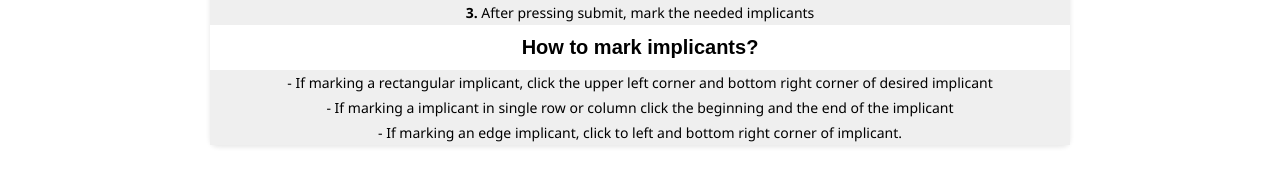
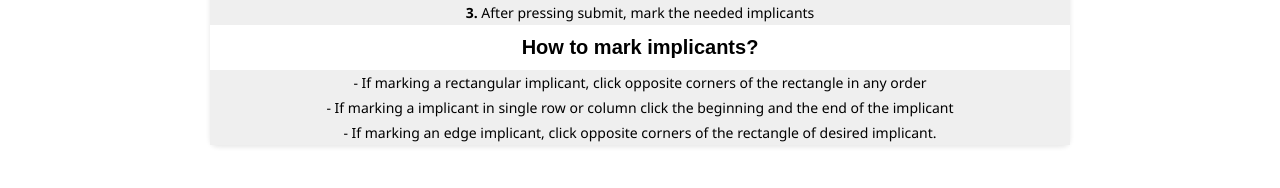
Before and after one commit to ero67/latex-code-generator, a React (Create React App) app: page /#/karnaugh-maps in a window 1280 px wide. Shown: the part 271-459 px from the top of the page. Built offline with nearby package versions, Linux system fonts and the light colour scheme.

Commit message:
small change in instructions

```diff
--- a/src/Components/Instructions.js
+++ b/src/Components/Instructions.js
@@ -10,9 +10,9 @@ const Instructions = () => {
             <p><b>3.</b> After pressing submit, mark the needed implicants</p>
 
             <p id="question2" style={{ fontWeight: 'bold' }}>How to mark implicants?</p>
-            <p>- If marking a rectangular implicant, click the upper left corner and bottom right corner of desired implicant</p>
+            <p>- If marking a rectangular implicant, click opposite corners of the rectangle in any order</p>
             <p>- If marking a implicant in single row or column click the beginning and the end of the implicant</p>
-            <p>- If marking an edge implicant, click to left and bottom right corner of implicant.</p>
+            <p>- If marking an edge implicant, click opposite corners of the rectangle of desired implicant.</p>
         </div>
     );
 };
```
